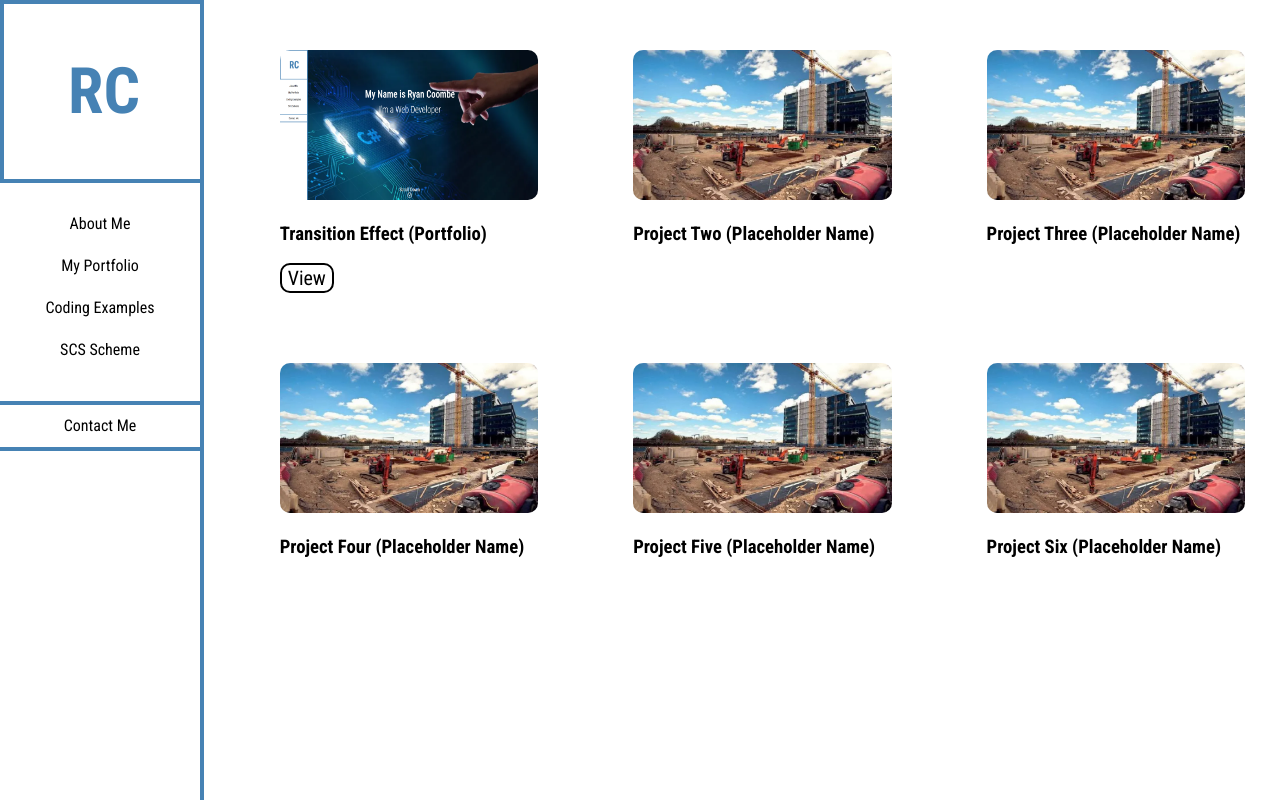
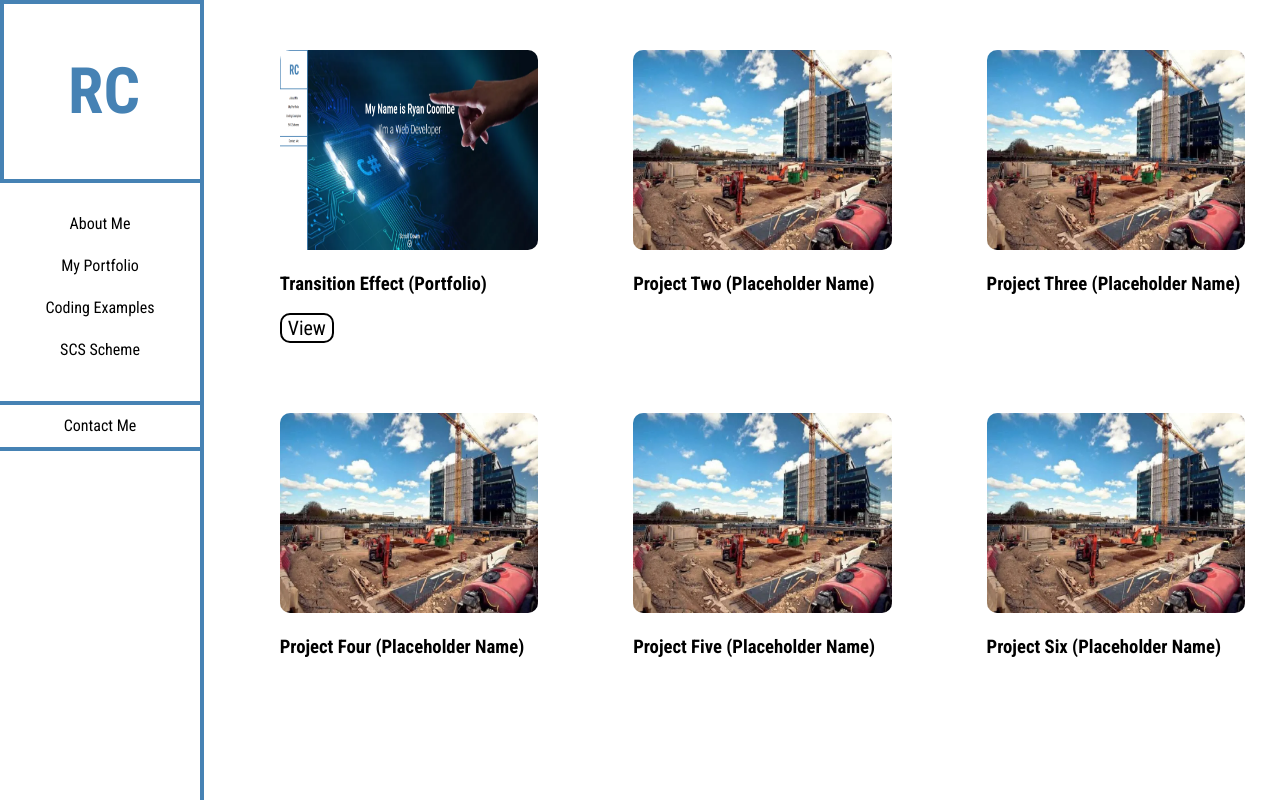
Before and after one commit to Requiem2803/requeim2803.github.io, a PHP site: page /Portfolio/coding-examples.html in a window 1280 px wide. Run offline with PHP 8.4, Linux system fonts and the light colour scheme; some libraries are stand-ins or nearby versions; some web fonts are replaced.

Commit message:
portfolio v1.4.0

```diff
--- a/Portfolio/styles.css
+++ b/Portfolio/styles.css
@@ -273,7 +273,7 @@ main p {
   flex-wrap: wrap;
   justify-content: space-evenly;
 }
-.code-container a button {
+.code-container button {
   background-color: white;
   color: black;
   font-size: 20px;
@@ -281,7 +281,7 @@ main p {
   border: 2px black solid;
   transition: 0.2s;
 }
-.code-container a button:hover {
+.code-container button:hover {
   background-color: black;
   color: white;
 }
@@ -292,7 +292,7 @@ main p {
 .code-container img {
   width: 80vw;
   border-radius: 10px;
-  height: 150px;
+  height: 200px;
 }
 .code-container a {
   text-decoration: none;
--- a/Portfolio/styles.scss
+++ b/Portfolio/styles.scss
@@ -312,7 +312,7 @@ main {
     flex-wrap: wrap;
     justify-content: space-evenly;
 
-    a button {
+    button {
       background-color: white;
       color: black;
       font-size: 20px;
@@ -337,7 +337,7 @@ main {
         img {
             width: 80vw;
             border-radius: 10px;
-            height: 150px;
+            height: 200px;
         }
 
         a {
```
Also changed, not shown: 1 other file.
